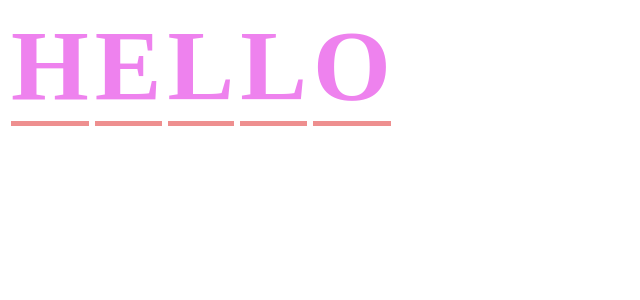
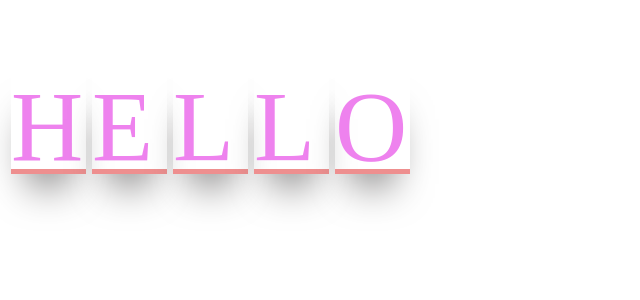
Before and after one commit to PavanNiddapu/word-game, a React (Create React App) app: page / in a window 1280 px wide. Shown: the top 300 px of the page, without its empty margins (0-640 px from the left). Built offline with nearby package versions, Linux system fonts and the light colour scheme; the HTML template or start-up script is replaced by a standard one.

Commit message:
Lalith | Flash a word given secs

```diff
--- a/src/App.js
+++ b/src/App.js
@@ -1,19 +1,20 @@
 import React from 'react';
-import Letter from './component/Letter';
+
+import Word from './component/Word';
 
 function App() {
-  const value = 'World';
   const aWord = "Hello";
-  return (<div>
-    {aWord.split("").map(letter => <Letter letter={letter} />)}
+  return (<div className=''>
+    <div className='flash'>{aWord} </div>
+    <Word word={aWord} />
   </div>);
 }
 
 export default App;
-// Create a box and a letter in it with big font at the center of the page -Done
-// Given N letter word, show each leter in N seperate boxes
-// Flash a word on top for 5 sec
-// Type the word in the box and click on submit
+// Create a box and a letter in it with big font at the center of the page - Done
+// Given N letter word, show each leter in N seperate boxes - Done
+// Flash a word on top for 5 sec - Done
+// Type the word in the N box of the original word and click on submit
 // Validate the word with the flashed word
 // Take a word at random from an array of words and do the above process
 // have proper coloring
--- /dev/null
+++ b/src/component/Word.js
@@ -0,0 +1,12 @@
+import React from "react";
+import Letter from './Letter';
+
+const Word = (props) => {
+    return (
+        <div className='conatiner'>
+            {props.word.split("").map(letter => <Letter letter={letter} />)}
+        </div>
+    )
+}
+
+export default Word
--- a/src/index.css
+++ b/src/index.css
@@ -1,10 +1,42 @@
+.flash {
+    font-weight: normal;
+    font-size: 50px;
+    color: violet;
+    animation: fade 0s ease-in-out 2s forwards;
+}
+
 .letter {
-    font-weight: bold;
+    font-weight: normal;
     font-size: 100px;
     color: violet;
     border-bottom: #ee8f8f 5px solid;
-    display: inline;
+    /* display: inline; */
     margin: 3px;
     text-transform: uppercase;
+    min-width: 75px;
+    height: 100px;
+    box-shadow: 0 30px 40px -20px rgb(90, 88, 88);
+}
 
+.conatiner {
+    display: flex;
 }
+
+
+@keyframes fade {
+    0% {
+        color: rgb(127, 248, 46);
+        opacity: 0;
+    }
+
+    50% {
+        color: rgba(32, 42, 31, 0.634);
+        opacity: 80;
+        transform: translatex(-1.5rem) scale(1.03);
+    }
+
+    100% {
+        color: rgb(255, 255, 255);
+        opacity: 0;
+    }
+}
```
